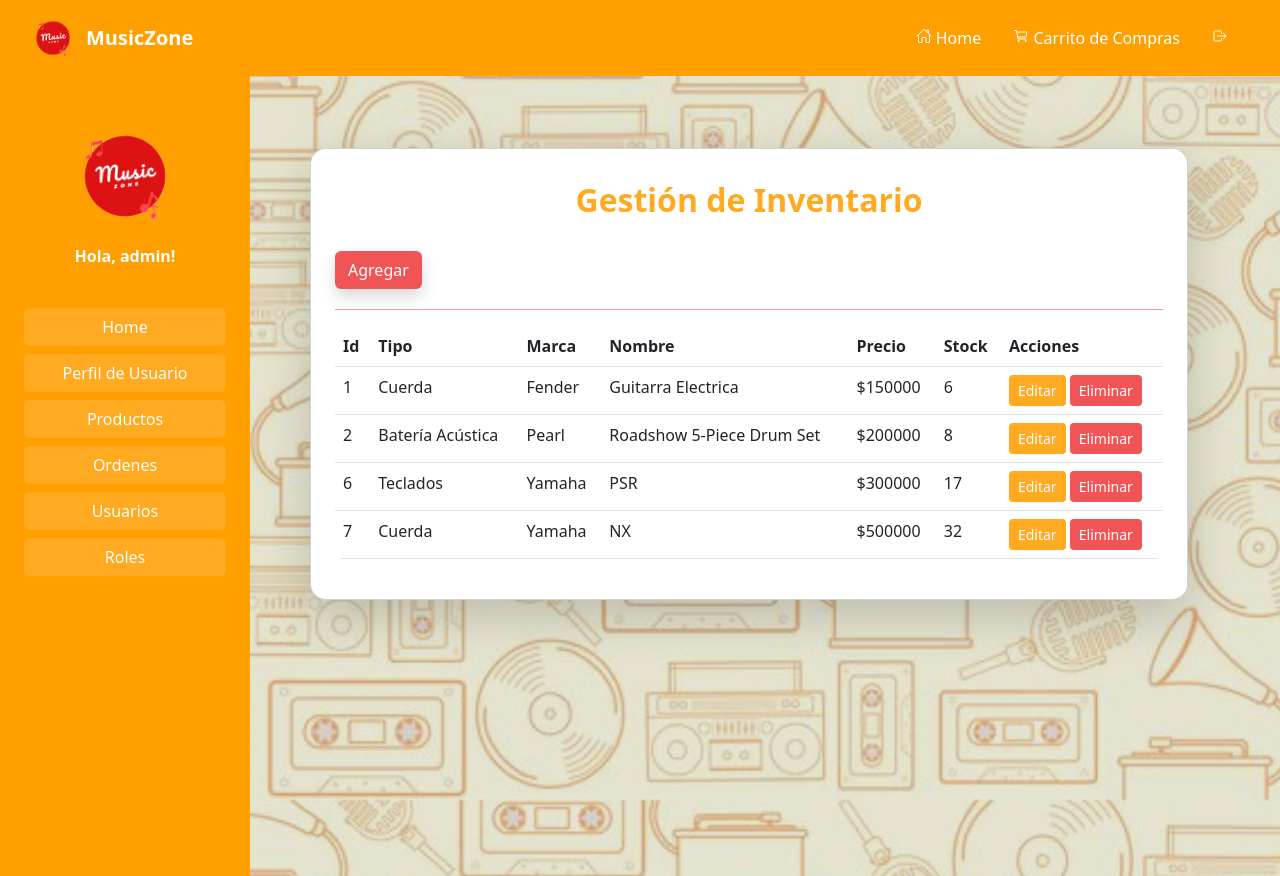
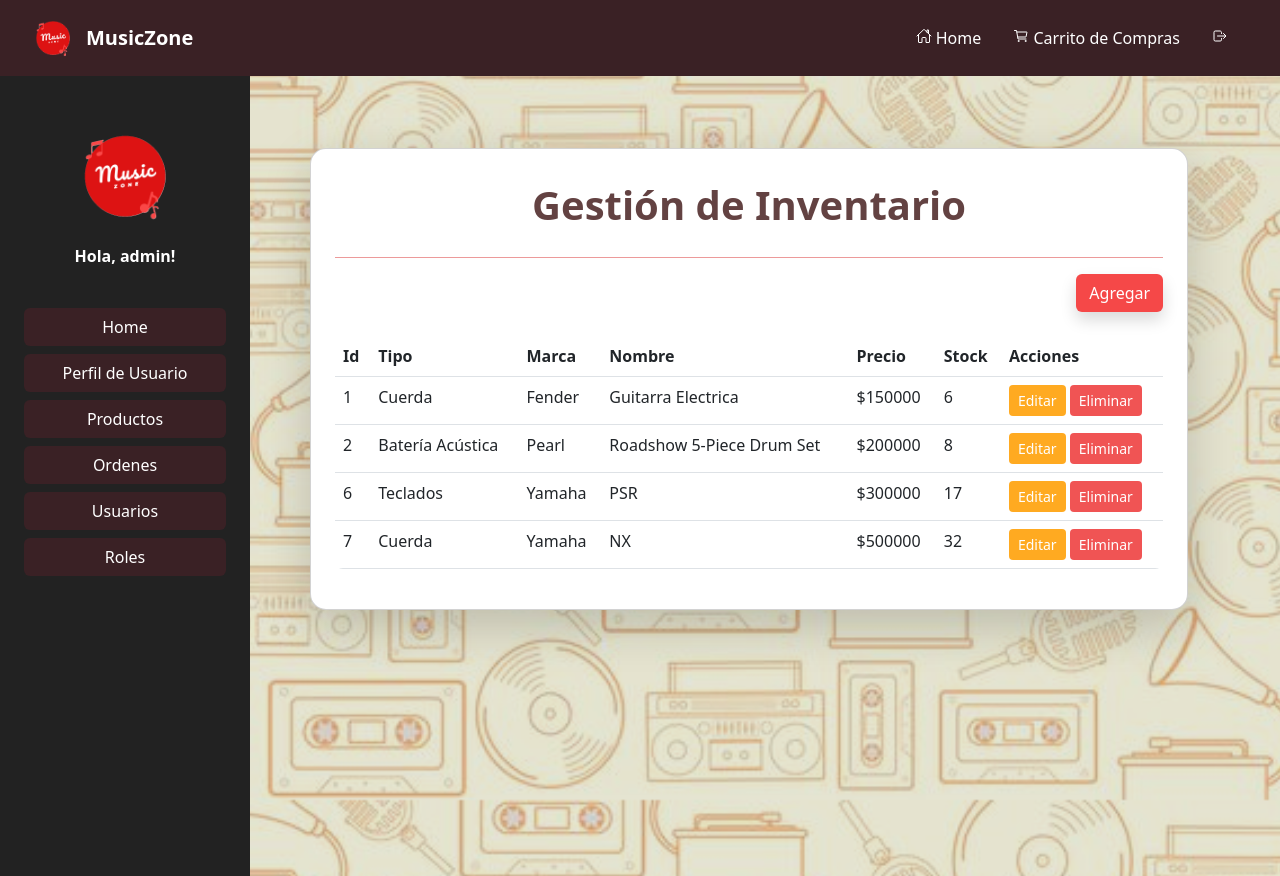
Before and after one commit to MarianaG22/MusicZone, a Django app: page /productos/instrumento/ in a window 1280 px wide. Run offline with Django 5.2, Linux system fonts and the light colour scheme; a user stored in the database is signed in; data comes from the database, SQL or seed files in the repository; some libraries are stand-ins or nearby versions.

Commit message:
refactor - Cambio de colores

```diff
--- a/MusicZone/Inventory/templates/CRUD Product/create_instrument.html
+++ b/MusicZone/Inventory/templates/CRUD Product/create_instrument.html
@@ -7,7 +7,7 @@
 {% block content %}
 <div class="container-fluid d-flex justify-content-center align-items-center min-vh-120 px-3">
     <div class="card shadow-lg bg-white rounded-4 p-5 m-4 col-lg-6 col-md-8 col-sm-12" style="background-color:white;">
-        <h2 class="text-center fw-bold mt-2 mb-4" style="color: #ff9f00;">Agregar Instrumento</h2>
+        <h2 class="text-center fw-bold mt-2 mb-4" style="color: #634242;">Agregar Instrumento</h2>
         <hr class="border-1 opacity-75 mt-1">
 
         <form method="post" enctype="multipart/form-data">
--- a/MusicZone/Inventory/templates/CRUD Product/delete_instrument.html
+++ b/MusicZone/Inventory/templates/CRUD Product/delete_instrument.html
@@ -10,7 +10,7 @@
 
 <div class="container-fluid d-flex justify-content-center align-items-center min-vh-120 px-3" style="background-color: transparent;">
     <div class="card shadow-lg bg-white rounded-4 p-4 m-4 col-lg-5 col-md-8 col-sm-10 text-center">
-        <h2 class="text-center fw-bold mb-4" style="color: #ffaa21;">Eliminar Instrumento</h2>
+        <h2 class="text-center fw-bold mb-4" style="color: #634242;">Eliminar Instrumento</h2>
         <hr class="border-1 opacity-75" style="color: #ffaa21;">
 
         <p class="fs-5 text-dark">
--- a/MusicZone/Inventory/templates/CRUD Product/edit_instrument.html
+++ b/MusicZone/Inventory/templates/CRUD Product/edit_instrument.html
@@ -5,7 +5,7 @@
 {% block content %}
 <div class="container-fluid d-flex justify-content-center align-items-center min-vh-120 px-3">
     <div class="card shadow-lg bg-white rounded-4 p-5 m-4 col-lg-6 col-md-8 col-sm-12" style="background-color:white;">
-        <h2 class="text-center fw-bold mt-2 mb-4" style="color: #ffaa21;">Editar Instrumento</h2>
+        <h2 class="text-center fw-bold mt-2 mb-4" style="color: #634242;">Editar Instrumento</h2>
         <hr class="border-1 opacity-75 mt-1">
 
         <form method="post" enctype="multipart/form-data">
--- a/MusicZone/Inventory/templates/CRUD Product/instrument.html
+++ b/MusicZone/Inventory/templates/CRUD Product/instrument.html
@@ -11,7 +11,7 @@
 <div class="container py-4">
         <div class="card shadow-lg bg-white rounded-4 p-4 m-4 col-lg-11 col-md-10"
             style="background-color:white;">
-            <h2 class="text-center fw-bold mt-2 mb-4" style="color: #ffaa21;">Gestión de Inventario</h2>
+            <h1 class="text-center fw-bold mt-2 mb-4" style="color: #634242;">Gestión de Inventario</h1>
 
             <!-- Notificaciones -->
             {% if messages %}
@@ -23,17 +23,16 @@
             {% endfor %}
             {% endif %}
 
-            <!-- Filtros -->
-            <div class="row mb-3 align-items-center">
-                <div class="d-flex justify-content-between align-items-center me-2 mt-2">
-                    <div class="col-md-2 text-start">
-                        <a href="{% url 'products:crear_instrumento' %}"
-                            class="btn shadow align-items-center justify-content-center"
-                            style="background-color: rgb(240, 84, 84); color: white;">Agregar</a>
-                    </div>
+            <hr class="border-1 opacity-75 mt-1 mb-3" style="color: rgb(230, 120, 120);">
+            <!-- Agregar -->
+            <div class="row mb-4 align-items-center">
+                <div class="col-12 col-md-6">
+                </div>
+                <div class="col-12 col-md-6 text-md-end mt-2 mt-md-0">
+                    <a href="{% url 'products:crear_instrumento' %}" class="btn shadow"
+                        style="background-color: rgb(245, 72, 72); color: white;">Agregar</a>
                 </div>
             </div>
-            <hr class="border-1 opacity-75 mt-1 mb-3" style="color: rgb(230, 120, 120);">
 
             <!-- Tabla de Instrumentos -->
             <div class="table-responsive">
--- a/MusicZone/MusicZone/templates/base.html
+++ b/MusicZone/MusicZone/templates/base.html
@@ -26,7 +26,7 @@
 
 <body class="bg-image">
 
-<nav class="navbar navbar-expand-lg navbar-dark px-3" style="background-color: #ff9f00;">
+<nav class="navbar navbar-expand-lg navbar-dark px-3" style="background-color: #3a2125;">
     <div class="container-fluid">
         <a class="navbar-brand d-flex align-items-center" href="{% url 'home' %}">
             <img src="{% static 'img/Logo.png' %}" class="me-2" style="height: 50px;" alt="Logo">
@@ -56,7 +56,7 @@
     </div>
 </nav>
 
-<nav class="navbar navbar-dark px-3 d-lg-none" style="background-color: #ff9f00;">
+<nav class="navbar navbar-dark px-3 d-lg-none" style="background-color: #3a2125;">
     <div class="container-fluid">
         <button class="navbar-toggler" type="button" data-bs-toggle="offcanvas" data-bs-target="#sidebarMenu">
             <span class="navbar-toggler-icon"></span>
@@ -66,7 +66,7 @@
 
 <div class="d-flex min-vh-100">
         <!-- Sidebar para pantallas grandes -->
-        <div class="d-none d-lg-block text-white p-3" style="background-color: #ff9f00; width: 250px;">
+        <div class="d-none d-lg-block text-white p-3" style="background-color: #222222; width: 250px;">
             <div class="text-center py-4">
                 <img src="{% static 'img/Logo.png' %}" style="height: 120px;" alt="Logo">
                 <p class="mt-2 fw-bold">Hola, {{ user.name }}!</p>
@@ -74,29 +74,29 @@
             <ul class="nav flex-column px-2">
                 {% if user.is_staff %}
                 <li class="nav-item mb-2">
-                    <a href="{% url 'home' %}" class="btn w-100" style="background-color: #ffaa21; color: white;">Home</a>
+                    <a href="{% url 'home' %}" class="btn w-100" style="background-color: #3a2125; color: white;">Home</a>
                 </li>
                 <li class="nav-item mb-2">
-                    <a href="#" class="btn w-100" style="background-color: #ffaa21; color: white;">Perfil de Usuario</a>
+                    <a href="#" class="btn w-100" style="background-color: #3a2125; color: white;">Perfil de Usuario</a>
                 </li>
                 <li class="nav-item mb-2">
-                    <a href="{% url 'products:instrumento' %}" class="btn w-100" style="background-color: #ffaa21; color: white;">Productos</a>
+                    <a href="{% url 'products:instrumento' %}" class="btn w-100" style="background-color: #3a2125; color: white;">Productos</a>
                 </li>
                 <li class="nav-item mb-2">
-                    <a href="{% url 'sales:order_list' %}" class="btn w-100" style="background-color: #ffaa21; color: white;">Ordenes</a>
+                    <a href="{% url 'sales:order_list' %}" class="btn w-100" style="background-color: #3a2125; color: white;">Ordenes</a>
                 </li>
                 <li class="nav-item mb-2">
-                    <a href="{% url 'users:user' %}" class="btn w-100" style="background-color: #ffaa21; color: white;">Usuarios</a>
+                    <a href="{% url 'users:user' %}" class="btn w-100" style="background-color: #3a2125; color: white;">Usuarios</a>
                 </li>
                 <li class="nav-item mb-2">
-                    <a href="{% url 'users:role' %}" class="btn w-100" style="background-color: #ffaa21; color: white;">Roles</a>
+                    <a href="{% url 'users:role' %}" class="btn w-100" style="background-color: #3a2125; color: white;">Roles</a>
                 </li>
                 {% endif %}
             </ul>
         </div>
 
         <!-- Offcanvas para móviles -->
-        <div class="offcanvas offcanvas-start text-white" id="sidebarMenu" style="background-color: #ff9f00; width: 250px;">
+        <div class="offcanvas offcanvas-start text-white" id="sidebarMenu" style="background-color: #222222; width: 250px;">
             <div class="offcanvas-header">
                 <h5 class="offcanvas-title">Menú</h5>
                 <button type="button" class="btn-close btn-close-white" data-bs-dismiss="offcanvas"></button>
@@ -109,22 +109,22 @@
                 <ul class="nav flex-column">
                     {% if user.is_staff %}
                     <li class="nav-item mb-2">
-                        <a href="{% url 'home' %}" class="btn w-100" style="background-color: #ffaa21; color: white;">Home</a>
+                        <a href="{% url 'home' %}" class="btn w-100" style="background-color: #3a2125; color: white;">Home</a>
                     </li>
                     <li class="nav-item mb-2">
-                        <a href="#" class="btn w-100" style="background-color: #ffaa21; color: white;">Perfil de Usuario</a>
+                        <a href="#" class="btn w-100" style="background-color: #3a2125; color: white;">Perfil de Usuario</a>
                     </li>
                     <li class="nav-item mb-2">
-                        <a href="{% url 'products:instrumento' %}" class="btn w-100" style="background-color: #ffaa21; color: white;">Productos</a>
+                        <a href="{% url 'products:instrumento' %}" class="btn w-100" style="background-color: #3a2125; color: white;">Productos</a>
                     </li>
                     <li class="nav-item mb-2">
-                        <a href="{% url 'sales:order_list' %}" class="btn w-100" style="background-color: #ffaa21; color: white;">Ordenes</a>
+                        <a href="{% url 'sales:order_list' %}" class="btn w-100" style="background-color: #3a2125; color: white;">Ordenes</a>
                     </li>
                     <li class="nav-item mb-2">
-                        <a href="{% url 'users:user' %}" class="btn w-100" style="background-color: #ffaa21; color: white;">Usuarios</a>
+                        <a href="{% url 'users:user' %}" class="btn w-100" style="background-color: #3a2125; color: white;">Usuarios</a>
                     </li>
                     <li class="nav-item mb-2">
-                    <a href="{% url 'users:role' %}" class="btn w-100" style="background-color: #ffaa21; color: white;">Roles</a>
+                    <a href="{% url 'users:role' %}" class="btn w-100" style="background-color: #3a2125; color: white;">Roles</a>
                     </li>
                     {% endif %}
                 </ul>
--- a/MusicZone/MusicZone/templates/home.html
+++ b/MusicZone/MusicZone/templates/home.html
@@ -37,7 +37,7 @@
             Tu mundo musical a un solo clic
         </h1>
         <h4 style="font-family: 'Raleway', sans-serif; color: #634242;">Descubre una tienda online donde la pasión por la música cobra vida</h4>
-        <a href="{% url 'products:catalog' %}" class="btn btn-lg" style="background-color:#ff9f00;; color: white; border-radius: 50px; padding: 15px 40px; font-size: 1.2rem; box-shadow: 0 4px 8px rgba(0, 0, 0, 0.2); transition: all 0.3s ease;">
+        <a href="{% url 'products:catalog' %}" class="btn btn-lg" style="background-color:#f54848; color: white; border-radius: 50px; padding: 15px 40px; font-size: 1.2rem; box-shadow: 0 4px 8px rgba(0, 0, 0, 0.2); transition: all 0.3s ease;">
             Catálogo
         </a>
     </div>
--- a/MusicZone/Sales/templates/order_list.html
+++ b/MusicZone/Sales/templates/order_list.html
@@ -7,11 +7,11 @@
 {% block content %}
 <div class="container py-4">
     <div class="card shadow-lg rounded-4 p-4" style="background-color:white;">
-        <h2 class="fw-bold mb-4" style="color: #ff9f00;">Órdenes</h2>
+        <h1 class="text-center fw-bold mt-2 mb-4" style="color: #634242">Órdenes</h1>
         <hr class="border-1 opacity-75 mt-1 mb-3" style="color: rgb(230, 120, 120);">
         <div class="table-responsive">
             <table class="table table-hover rounded-3 overflow-hidden">
-                <thead class="text-white" style="background-color: #ffaa21;">
+                <thead class="text-white">
                     <tr class="text-center">
                         <th>ID</th>
                         <th>Usuario</th>
```
Also changed, not shown: MusicZone/Inventory/templates/catalog/catalog.html (+5 -4 lines), MusicZone/Users/templates/roles/role.html (+6 -7 lines), MusicZone/Users/templates/users/add_user.html (+6 -7 lines), MusicZone/Users/templates/users/edit_user.html (+6 -7 lines), MusicZone/Users/templates/users/user.html (+4 -3 lines).
